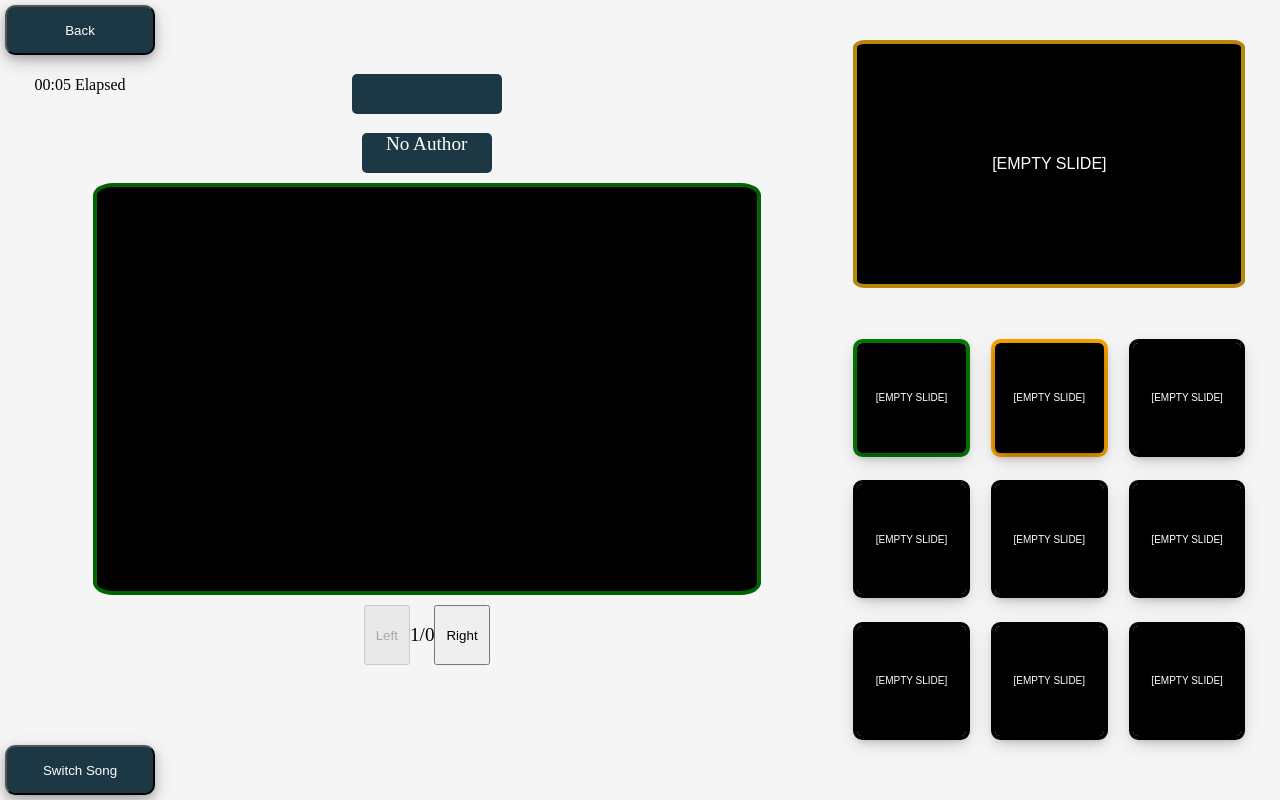
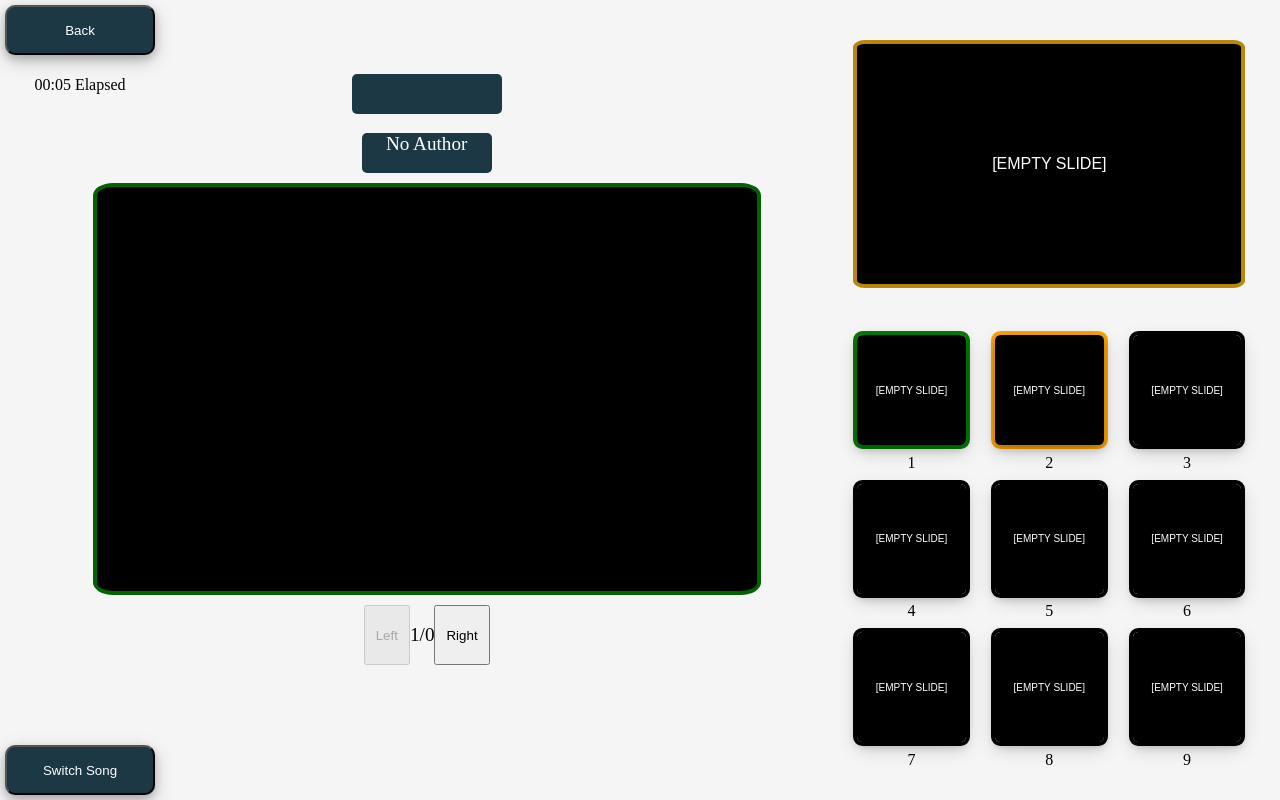
Before and after one commit to MasterTemple/CSCI-450-Group-Project, a SvelteKit app: page /PresenterView in a window 1280 px wide. Built offline with nearby package versions, Linux system fonts and the light colour scheme.

Commit message:
Interactive grid preview to change slide + index displayed

```diff
--- a/src/routes/PresenterView/SlidePreview.svelte
+++ b/src/routes/PresenterView/SlidePreview.svelte
@@ -1,6 +1,7 @@
 <script>
 	import { onMount } from "svelte";
 	import { writable } from "svelte/store";
+	import { min } from "../functions.js";
 	import { currentSlideIndex, lyricsBySlide } from "../stores.js";
 	import Slides from "./Slides.svelte";
 
@@ -30,18 +31,29 @@
 	});
 </script>
 
-<div id="column">
+<div class="column">
 	{#each { length: 3 } as _, i}
 		<div class="row">
 			{#each { length: 3 } as _, j}
-				<div
+				<div class="slides-and-index">
+					<button
 						class="slide-outline"
 						class:current-slide={3 * i + j ==
 							$currentSlideIndex - baseIndex}
 						class:next-slide={3 * i + j ==
 							$currentSlideIndex - baseIndex + 1}
+						on:click={currentSlideIndex.set(
+							min(
+								baseIndex + 3 * i + j,
+								$lyricsBySlide.length - 1,
+							),
+						)}
 					>
-					<Slides lyrics={$lyricsBySlide?.[baseIndex + 3 * i + j]} />
+						<Slides
+							lyrics={$lyricsBySlide?.[baseIndex + 3 * i + j]}
+						/>
+					</button>
+					<p>{baseIndex + 3 * i + j + 1}</p>
 				</div>
 			{/each}
 		</div>
@@ -49,7 +61,19 @@
 </div>
 
 <style>
-	#column {
+	.slides-and-index {
+		display: flex;
+		flex-direction: column;
+		margin: 0;
+		padding: 0;
+	}
+	.slides-and-index > p {
+		text-align: center;
+		margin: 0;
+		padding: 0;
+		padding-top: 4%;
+	}
+	.column {
 		display: flex;
 		flex-direction: column;
 		padding: 10% 0 0 0;
@@ -59,11 +83,13 @@
 		display: flex;
 		flex-direction: row;
 		justify-content: space-between;
-		padding: 3% 0 3% 0;
+		padding: 1% 0 1% 0;
 	}
 	.slide-outline {
 		border: 4px solid black;
 		border-radius: 8%;
+		margin: 0;
+		padding: 0;
 		align-items: center;
 		justify-content: center;
 		text-align: center;
```
Lines whose indentation alone changed are shown as unchanged.
